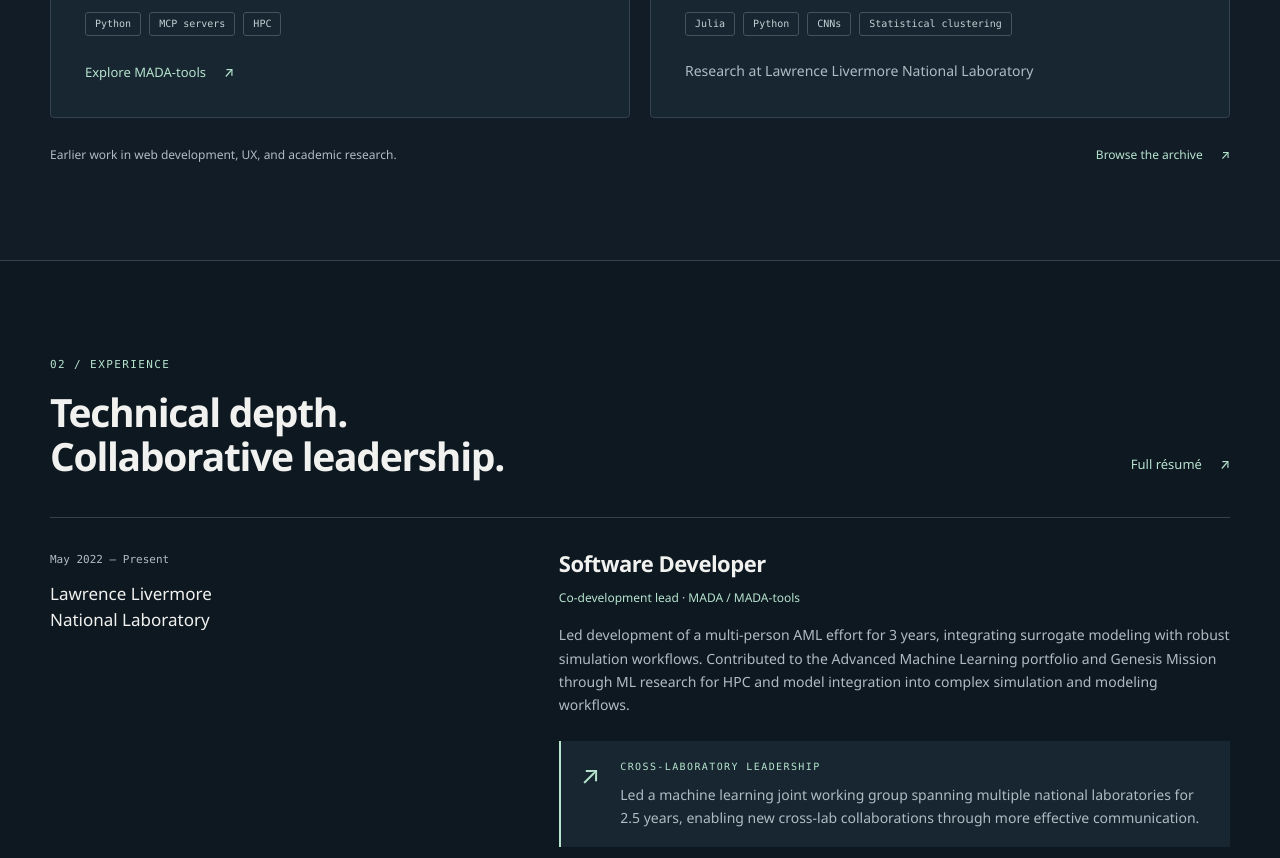
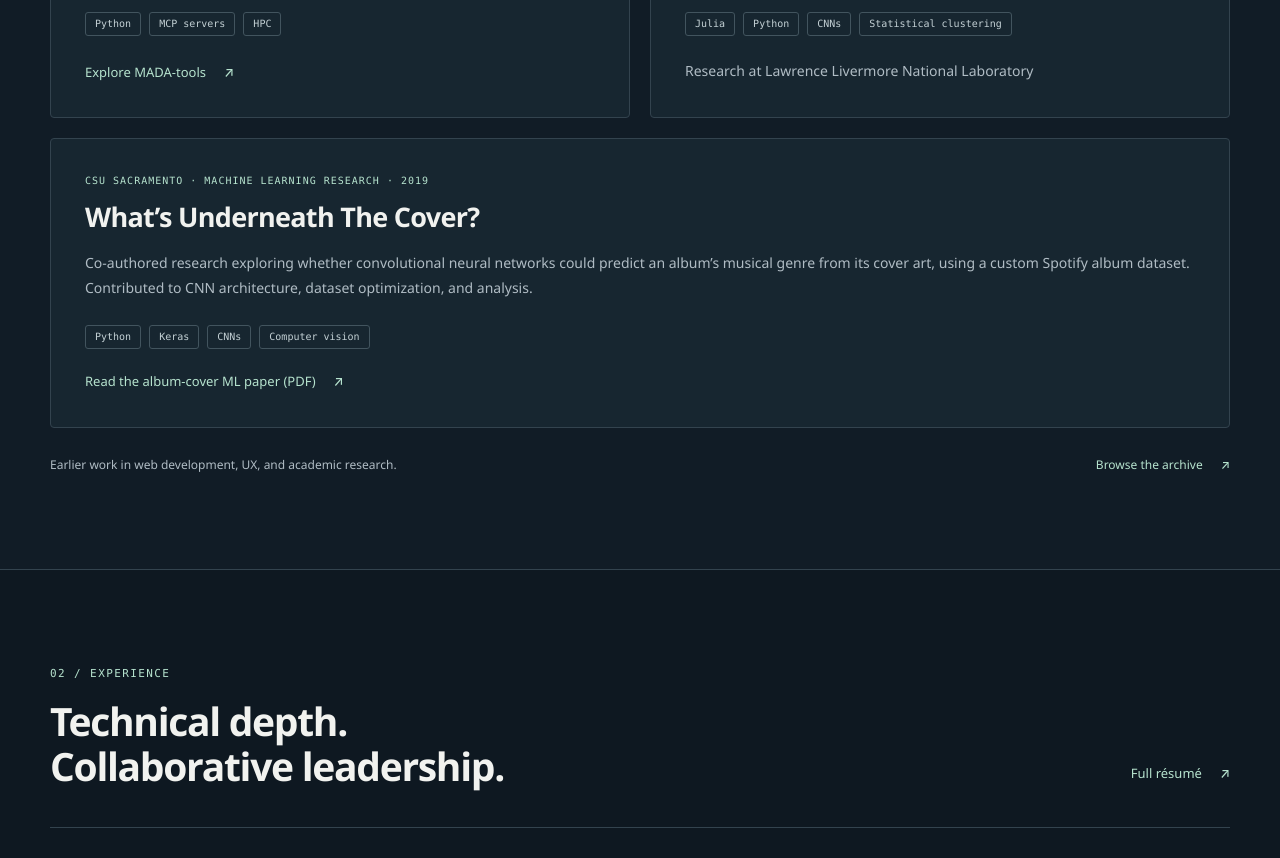
Before and after one commit to Mamorri/mamorri.github.io, a plain HTML site: page index.html in a window 1280 px wide. Shown: the part 1580-2438 px from the top of the page. Drawn offline with Linux system fonts and the light colour scheme.

Commit message:
Feature album-cover machine learning research on homepage

```diff
--- a/assets/css/index.css
+++ b/assets/css/index.css
@@ -83,6 +83,7 @@
 .project-detail .project-impact { color: var(--text); font-size: 17px; line-height: 1.7; margin-bottom: 18px; }
 .project-grid { display: grid; grid-template-columns: 1fr 1fr; gap: 20px; margin-top: 20px; }
 .project-grid .project { display: flex; flex-direction: column; align-items: flex-start; }
+.project-grid .research-paper { grid-column: 1 / -1; }
 .project-grid .text-link, .project-grid .project-note { margin-top: auto; padding-top: 22px; }
 .project-grid .project-note { font-size: 11px; }
 .tags { display: flex; flex-wrap: wrap; gap: 8px; list-style: none; margin: 24px 0 0; padding: 0; }
--- a/index.html
+++ b/index.html
@@ -72,6 +72,7 @@
       <div class="project-grid">
         <article class="project"><p class="eyebrow">LLNL · Co-development lead</p><h3>MADA-tools</h3><p>A Python library of Model Context Protocol servers for HPC scheduling, simulation, and surrogate modeling. The tooling connects specialized agents with the systems behind scientific workflows.</p><ul class="tags" aria-label="MADA-tools technologies"><li>Python</li><li>MCP servers</li><li>HPC</li></ul><a class="text-link" href="https://github.com/llnl/mada-tools">Explore MADA-tools <span aria-hidden="true">↗</span></a></article>
         <article class="project"><p class="eyebrow">LLNL · Scientific machine learning</p><h3>ML for material interfaces</h3><p>Researched machine learning for Material Interface Reconstruction (MIR) in Julia and Python. Used statistical clustering to tune datasets and CNNs trained on discretized patches for volume-fraction visualization.</p><ul class="tags" aria-label="Research technologies"><li>Julia</li><li>Python</li><li>CNNs</li><li>Statistical clustering</li></ul><p class="project-note">Research at Lawrence Livermore National Laboratory</p></article>
+        <article class="project research-paper" id="album-cover-research"><p class="eyebrow">CSU Sacramento · Machine learning research · 2019</p><h3>What’s Underneath The Cover?</h3><p>Co-authored research exploring whether convolutional neural networks could predict an album’s musical genre from its cover art, using a custom Spotify album dataset. Contributed to CNN architecture, dataset optimization, and analysis.</p><ul class="tags" aria-label="Album-cover research technologies"><li>Python</li><li>Keras</li><li>CNNs</li><li>Computer vision</li></ul><a class="text-link" href="papers/CSUS_wutc.pdf">Read the album-cover ML paper (PDF) <span aria-hidden="true">↗</span></a></article>
       </div>
       <div class="archive-row"><p>Earlier work in web development, UX, and academic research.</p><a class="text-link" href="sites/home.html">Browse the archive <span aria-hidden="true">↗</span></a></div>
     </section>
```
